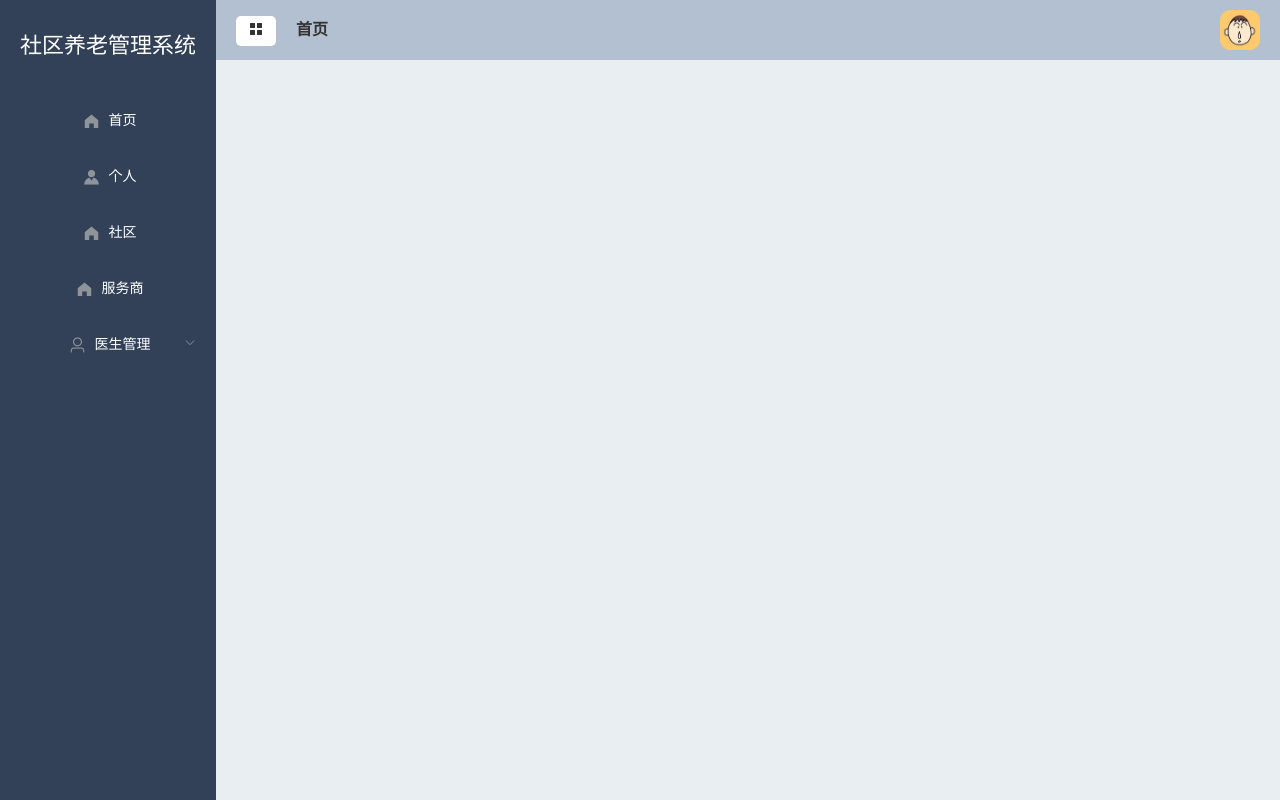
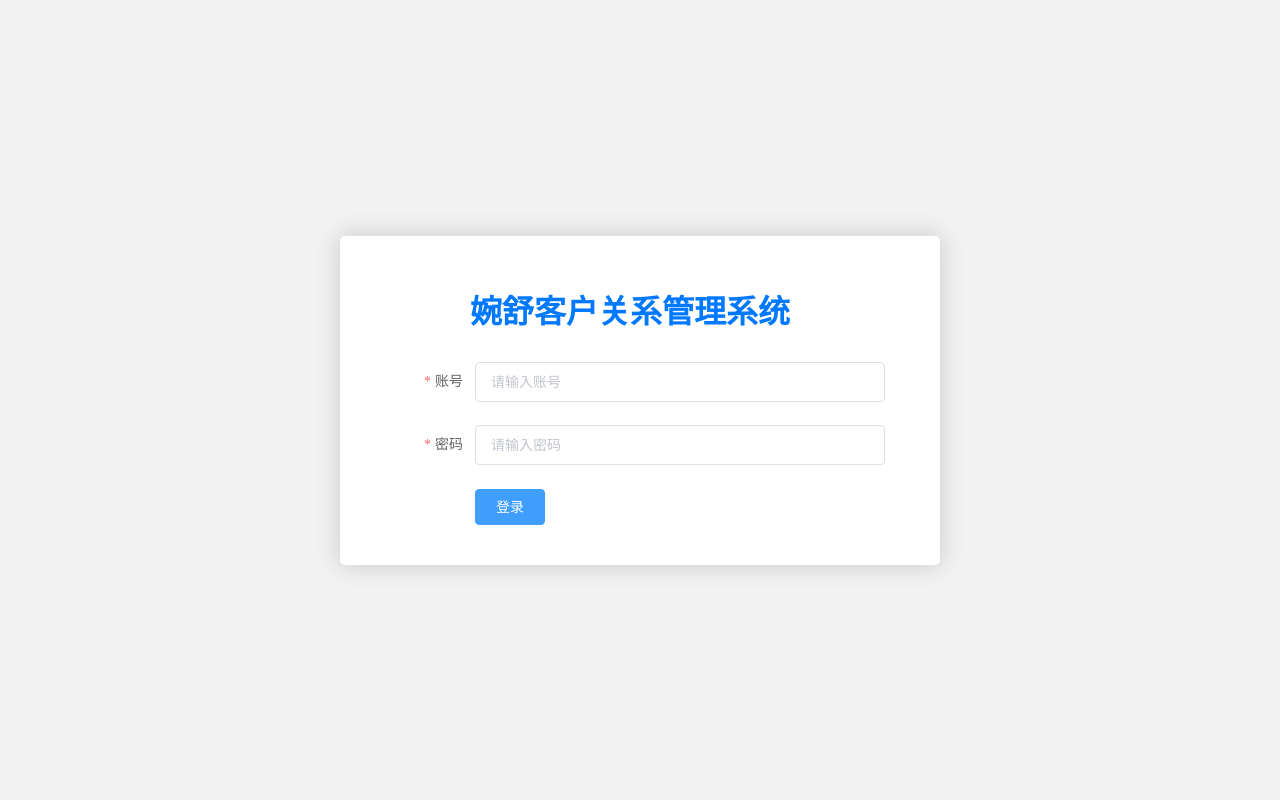
Before and after one commit to zx2410938076/test1, a Vue app: page /#/Login in a window 1280 px wide. Built offline with nearby package versions, Linux system fonts and the light colour scheme.

Commit message:
完善第二天

```diff
--- a/src/components/common/login.vue
+++ b/src/components/common/login.vue
@@ -0,0 +1,81 @@
+<template>
+  <div class="login_container">
+    <div class="login_form">
+      <p class="login_title">婉舒客户关系管理系统</p>
+      <el-form
+        :model="form"
+        :rules="rules"
+        status-icon
+        label-width="100px"
+        class="demo-ruleForm"
+      >
+        <el-form-item label="账号" prop="username">
+          <el-input v-model="form.username" placeholder="请输入账号"></el-input>
+        </el-form-item>
+        <el-form-item label="密码" prop="password">
+          <el-input
+            type="password"
+            v-model="form.password"
+            placeholder="请输入密码"
+          ></el-input>
+        </el-form-item>
+        <el-form-item>
+          <el-button type="primary" size="medium">登录</el-button>
+        </el-form-item>
+      </el-form>
+    </div>
+  </div>
+</template>
+<script>
+export default {
+  name: "Login",
+  data() {
+    return {
+      form: {
+        username: "",
+        password: "",
+      },
+      rules: {
+        username: [{ required: true, message: "请输入账号", trigger: "blur" }],
+        password: [{ required: true, message: "请输入密码", trigger: "blur" }],
+      },
+    };
+  },
+};
+</script>
+<style lang="less" scoped>
+.login_container {
+  width: 100%;
+  height: 100vh;
+  background-color: rgba(242, 242, 242, 1);
+  /* background-image: url(../assets/login_bg.jpg); */
+  background-position: center bottom;
+  background-repeat: no-repeat;
+  background-size: 1278px 559px;
+  border: none;
+  border-radius: 0px;
+  display: flex;
+  justify-content: center;
+  align-items: center;
+  .login_form {
+    width: 510px;
+    margin: 0px auto;
+    padding: 0 55px 15px 35px;
+    background-color: #fff;
+    border: none;
+    border-radius: 5px;
+    // 添加阴影效果
+    box-shadow: 0 0 25px #cac6c6;
+    .login_title {
+      font-family: "微软雅黑 Bold", "微软雅黑";
+      font-weight: 700;
+      text-decoration: none;
+      color: rgb(0, 121, 254);
+      font-size: 32px;
+      margin-top: 50px;
+      margin-bottom: 30px;
+      text-align: center;
+    }
+  }
+}
+</style>
--- a/src/router/index.js
+++ b/src/router/index.js
@@ -8,6 +8,7 @@ import DoctorInformation from '../components/pages/DoctorInformation'
 import MedicalRecord from '../components/pages/MedicalRecord'
 import DrugManagement from '../components/pages/DrugManagement'
 import Index from "../components/pages/Index";
+import Login from "@/components/common/Login"
 
 Vue.use(Router)
 
@@ -59,7 +60,7 @@ export default new Router({
         {
             path: '/Login',
             name: 'login',// 主路由
-            component: Home,
+            component: Login,
         }
     ]
 })
```
